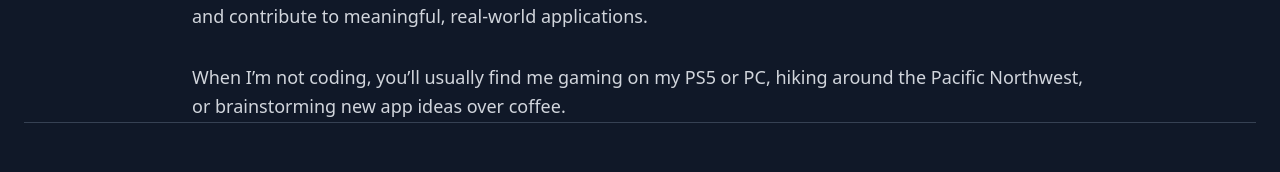
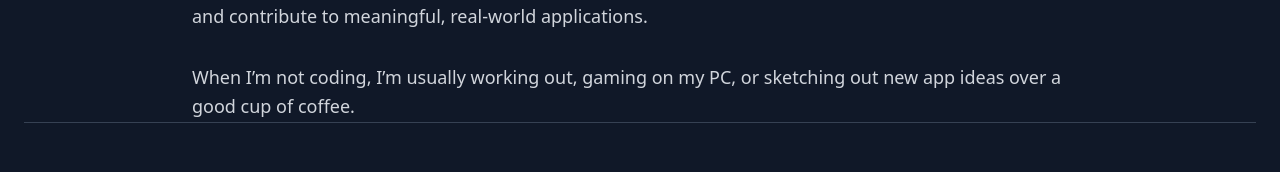
Before and after one commit to twoody0/MyPortfolio, a Vue app in the folder client/: page /about in a window 1280 px wide. Shown: the part 448-620 px from the top of the page. Built offline with nearby package versions, Linux system fonts and the light colour scheme; no server answers.

Commit message:
Updated about.vue

```diff
--- a/client/src/pages/About.vue
+++ b/client/src/pages/About.vue
@@ -18,7 +18,7 @@
       </p>
 
       <p class="text-lg text-gray-300 leading-relaxed">
-        When I’m not coding, you’ll usually find me gaming on my PS5 or PC, hiking around the Pacific Northwest, or brainstorming new app ideas over coffee.
+        When I’m not coding, I’m usually working out, gaming on my PC, or sketching out new app ideas over a good cup of coffee.
       </p>
     </div>
 
```
